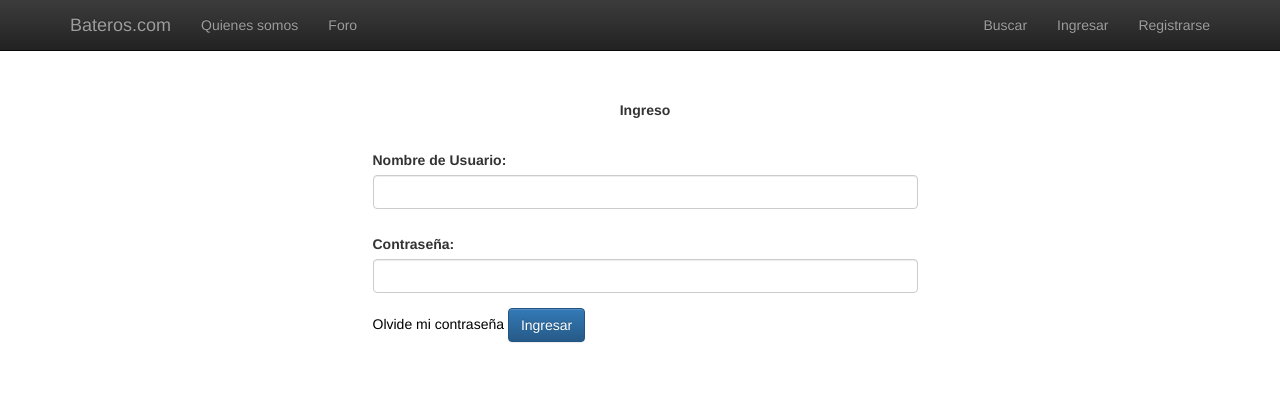
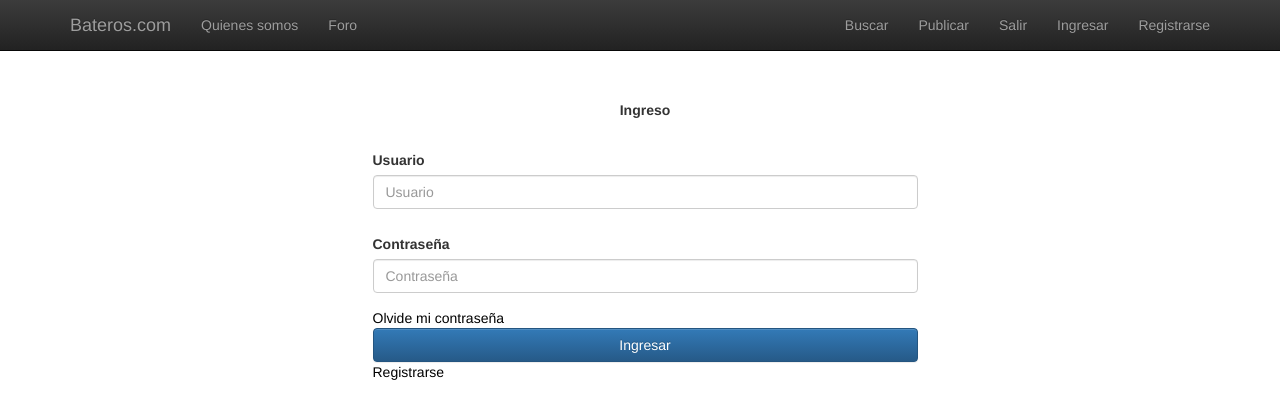
Before and after one commit to emilianososa93/IngenieriaWeb, a Django app: page /post/login/ in a window 1280 px wide. Shown: the top 419 px of the page. Run offline with Django 3.2, Linux system fonts and the light colour scheme; some libraries are stand-ins or nearby versions.

Commit message:
modificaciones login registro

```diff
--- a/blog/models.py
+++ b/blog/models.py
@@ -1,5 +1,6 @@
 from django.db import models
 from django.utils import timezone
+
 
 class Post(models.Model):
     author = models.ForeignKey('auth.User', on_delete=models.CASCADE)
@@ -14,3 +15,6 @@ class Post(models.Model):
 
     def __str__(self):
         return self.title
+
+class usuario(models.Model):
+    usuario = models.ForeignKey('auth.User',on_delete = models.CASCADE, null=True, blank=True)
--- a/blog/templates/blog/base.html
+++ b/blog/templates/blog/base.html
@@ -38,24 +38,19 @@
                     <li>
                         <a href="#">Buscar</a>
                     </li>
-                    {% if request.user.is_authenticated %}
                         <li>
                             <a href="#">Publicar</a>
                         </li>
-                    <li>
-                        <a href="{% url 'perfil' pk=request.user.id %}">{{request.user.username}}</a>
-                    </li>
+
                          <li>
                             <a href="#">Salir</a>
                         </li>
-                    {% else %}
                     <li>
                         <a href="/post/login/">Ingresar</a>
                     </li>
                     <li>
                         <a href="/post/registro/">Registrarse</a>
                     </li>
-                    {% endif %}
                 </ul>
             </div>
         </div>
--- a/blog/templates/blog/post_login.html
+++ b/blog/templates/blog/post_login.html
@@ -24,16 +24,16 @@ Login
 		<div class="row">
 			<div class="col-md-6 col-md-offset-3">
 				<div style="margin-bottom: -75px" class="form-group">
-					 <label for="username">Nombre de Usuario:</label>
-					 <input class="form-control" type="text" name="username">
+					 <label for="username">Usuario</label>
+					 <input class="form-control" type="text" name="username" placeholder="Usuario">
 				</div>
 			</div>
 		</div>
 		<div class="row">
 			<div class="col-md-6 col-md-offset-3">
 				<div  class="form-group">
-					<label for="username">Contraseña:</label>
-					<input class="form-control" type="password" name="password">
+					<label for="username">Contraseña</label>
+					<input class="form-control" type="password" name="password" placeholder="Contraseña" >
 				</div>
 			</div>
 		</div>
@@ -41,7 +41,8 @@ Login
 			<div class="col-md-6 col-md-offset-3">
 				<div class="form-group">
 					<a href="#">Olvide mi contraseña</a>
-					<input class="btn btn-primary" type="submit" value="Ingresar">
+					<button class="btn btn-primary btn-block" type="submit" name="ingresar"/>Ingresar</button>
+					<a href="/post/registro/">Registrarse</a>
 				</div>
 			</div>
 		</div>
--- a/blog/urls.py
+++ b/blog/urls.py
@@ -9,6 +9,5 @@ urlpatterns = [
         url(r'^post/new/$', views.post_new, name='post_new'),
         url(r'^post/(?P<pk>[0-9]+)/edit/$', views.post_edit, name='post_edit'),
         url(r'^post/login/$', views.post_login, name ='post_login'),
-        url(r'^post/registro/$', views.post_registro, name ='post_registro'),
-
+        url(r'^post/registro/$', views.post_registro, name ='post_registro')
 ]
--- a/blog/views.py
+++ b/blog/views.py
@@ -43,6 +43,7 @@ def post_edit(request, pk):
 
 
 def post_login(request):
+
     if request.method == "POST":
         form = PostForm(request.POST)
         if form.is_valid():
```
Also changed, not shown: blog/templates/blog/post_registro.html (+10 -1 lines). Lines whose indentation alone changed are shown as unchanged.
